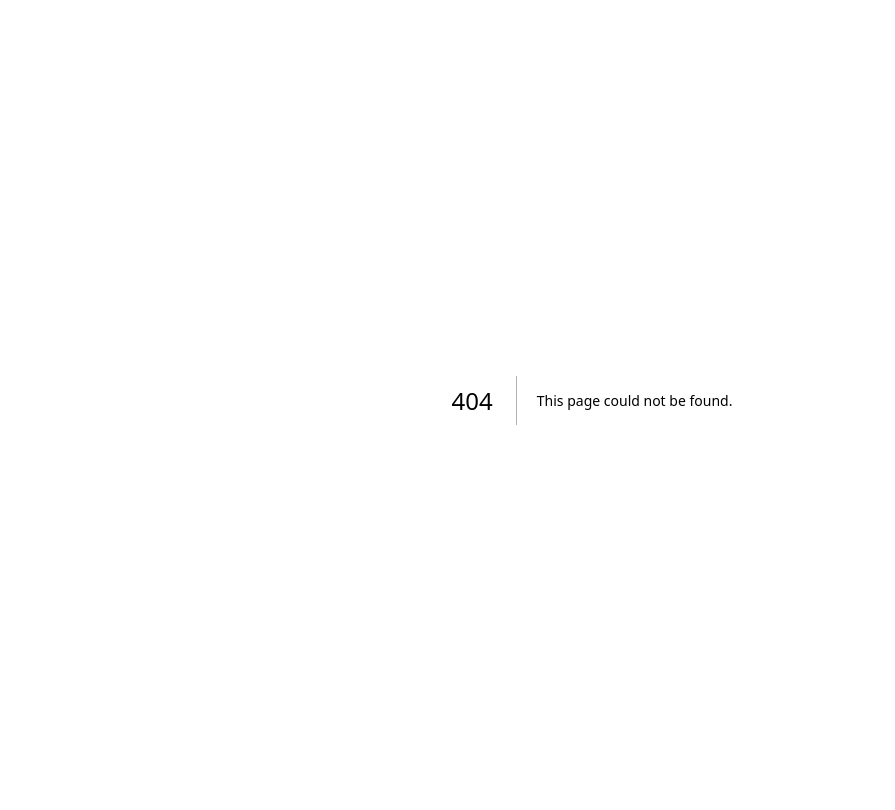
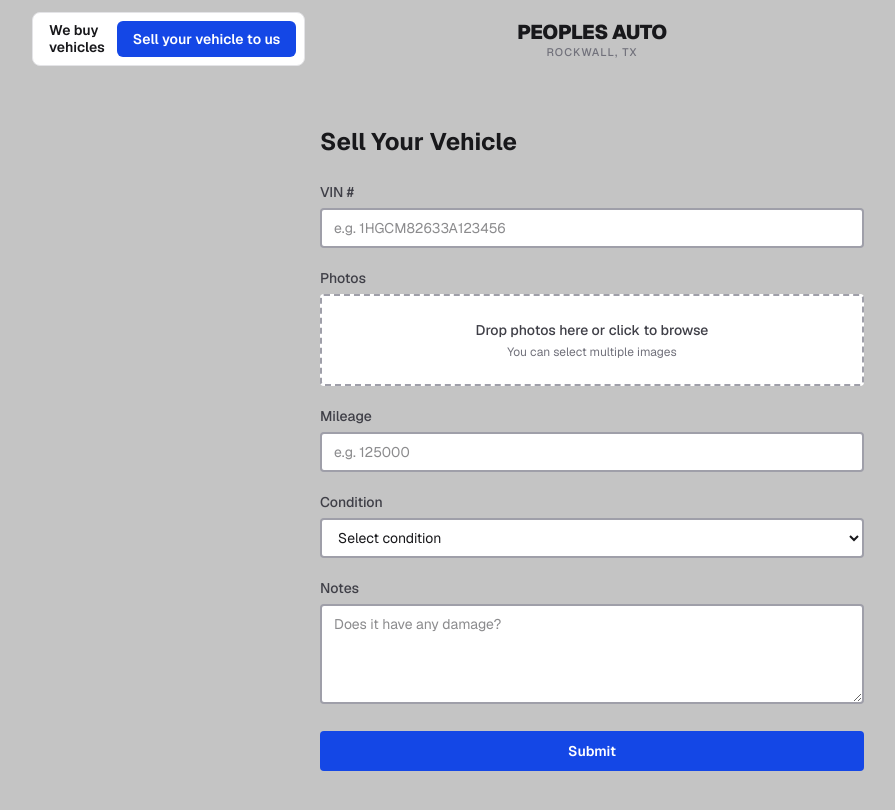
Before and after one commit to RanchMonster/peoplesauto, a Next.js app: page /sell in a window 1280 px wide. Before the commit this address had no page. Shown: the top 810 px of the page, without its empty margins (48-943 px from the left). Built offline with nearby package versions, Linux system fonts and the light colour scheme.

Commit message:
feat: add sell-your-vehicle page with photo upload

```diff
--- /dev/null
+++ b/app/components/photo-upload.tsx
@@ -0,0 +1,103 @@
+"use client";
+
+import Image from "next/image";
+import { useEffect, useRef, useState } from "react";
+
+export function PhotoUpload() {
+  const [photos, setPhotos] = useState<File[]>([]);
+  const [urls, setUrls] = useState<{ url: string; key: string }[]>([]);
+  const inputRef = useRef<HTMLInputElement>(null);
+  const urlsRef = useRef<string[]>([]);
+
+  useEffect(() => {
+    return () => urlsRef.current.forEach((url) => URL.revokeObjectURL(url));
+  }, []);
+
+  const rebuildUrls = (files: File[]) => {
+    urlsRef.current = files.map((f) => URL.createObjectURL(f));
+    setUrls(
+      files.map((f, i) => ({
+        url: urlsRef.current[i],
+        key: `${f.name}-${f.lastModified}`,
+      }))
+    );
+  };
+
+  const pick = (files: FileList | null) => {
+    if (!files) return;
+    const next = [...photos, ...Array.from(files)];
+    setPhotos(next);
+    rebuildUrls(next);
+  };
+
+  const remove = (key: string) => {
+    const idx = urls.findIndex((u) => u.key === key);
+    if (idx >= 0) URL.revokeObjectURL(urls[idx].url);
+    const next = photos.filter((_, i) => i !== idx);
+    setPhotos(next);
+    rebuildUrls(next);
+  };
+
+  return (
+    <div>
+      <div
+        role="button"
+        tabIndex={0}
+        onClick={() => inputRef.current?.click()}
+        onKeyDown={(e) => {
+          if (e.key === "Enter" || e.key === " ") inputRef.current?.click();
+        }}
+        onDragOver={(e) => {
+          e.preventDefault();
+          e.dataTransfer.dropEffect = "copy";
+        }}
+        onDrop={(e) => {
+          e.preventDefault();
+          pick(e.dataTransfer.files);
+        }}
+        className="cursor-pointer rounded border-2 border-dashed border-zinc-400 bg-white p-6 text-center outline-none transition focus:border-blue-700"
+      >
+        <p className="text-sm font-medium text-zinc-700">
+          Drop photos here or click to browse
+        </p>
+        <p className="mt-1 text-xs text-zinc-500">You can select multiple images</p>
+      </div>
+      <input
+        ref={inputRef}
+        type="file"
+        accept="image/*"
+        multiple
+        className="hidden"
+        onChange={(e) => pick(e.target.files)}
+      />
+      {photos.length > 0 && (
+        <p className="mt-2 text-sm text-zinc-600">
+          {photos.length} {photos.length === 1 ? "photo" : "photos"} selected
+        </p>
+      )}
+      {urls.length > 0 && (
+        <div className="mt-4 grid grid-cols-4 gap-2">
+          {urls.map(({ url, key }) => (
+            <div key={key} className="relative aspect-square">
+              <Image
+                src={url}
+                alt="Selected vehicle photo"
+                width={160}
+                height={160}
+                className="h-full w-full rounded border border-zinc-200 object-cover"
+              />
+              <button
+                type="button"
+                onClick={() => remove(key)}
+                aria-label="Remove photo"
+                className="absolute -right-1.5 -top-1.5 flex h-6 w-6 items-center justify-center rounded-full bg-zinc-900 text-sm leading-none text-white shadow transition hover:bg-red-600"
+              >
+                &times;
+              </button>
+            </div>
+          ))}
+        </div>
+      )}
+    </div>
+  );
+}
--- /dev/null
+++ b/app/sell/page.tsx
@@ -0,0 +1,85 @@
+import type { Metadata } from "next";
+import { Header } from "../components/header";
+import { PhotoUpload } from "../components/photo-upload";
+
+export const metadata: Metadata = {
+   title: "Sell Your Vehicle | Peoples Auto",
+};
+
+const labelClasses =
+   "mb-1.5 block text-sm font-medium text-zinc-700";
+const inputClasses =
+   "w-full bg-white rounded border-2 border-zinc-400 px-3 py-2 text-sm outline-none focus:border-blue-700";
+
+export default function SellPage() {
+   return (
+      <div className="min-h-screen bg-page font-sans text-zinc-900">
+         <Header />
+
+         <main className="mx-auto max-w-xl px-4 py-12">
+            <h1 className="text-2xl font-bold">Sell Your Vehicle</h1>
+            <form className="mt-6 space-y-5">
+               <div>
+                  <label htmlFor="vin" className={labelClasses}>
+                     VIN #
+                  </label>
+                  <input
+                     id="vin"
+                     type="text"
+                     placeholder="e.g. 1HGCM82633A123456"
+                     className={inputClasses}
+                  />
+               </div>
+               <div>
+                  <label htmlFor="photos" className={labelClasses}>
+                     Photos
+                  </label>
+                  <PhotoUpload />
+               </div>
+               <div>
+                  <label htmlFor="mileage" className={labelClasses}>
+                     Mileage
+                  </label>
+                  <input
+                     id="mileage"
+                     type="number"
+                     min={0}
+                     placeholder="e.g. 125000"
+                     className={inputClasses}
+                  />
+               </div>
+               <div>
+                  <label htmlFor="condition" className={labelClasses}>
+                     Condition
+                  </label>
+                  <select id="condition" defaultValue="" className={inputClasses}>
+                     <option value="" disabled>
+                        Select condition
+                     </option>
+                     <option value="new">New</option>
+                     <option value="used">Used</option>
+                     <option value="refurbished">Refurbished</option>
+                  </select>
+               </div>
+               <div>
+                  <label htmlFor="notes" className={labelClasses}>
+                     Notes
+                  </label>
+                  <textarea
+                     id="notes"
+                     rows={4}
+                     placeholder="Does it have any damage?"
+                     className={`${inputClasses} resize-y`}
+                  />
+               </div>
+               <button
+                  type="submit"
+                  className="w-full rounded bg-blue-700 px-4 py-2.5 text-sm font-semibold text-white transition hover:bg-blue-800"
+               >
+                  Submit
+               </button>
+            </form>
+         </main>
+      </div>
+   );
+}
```
